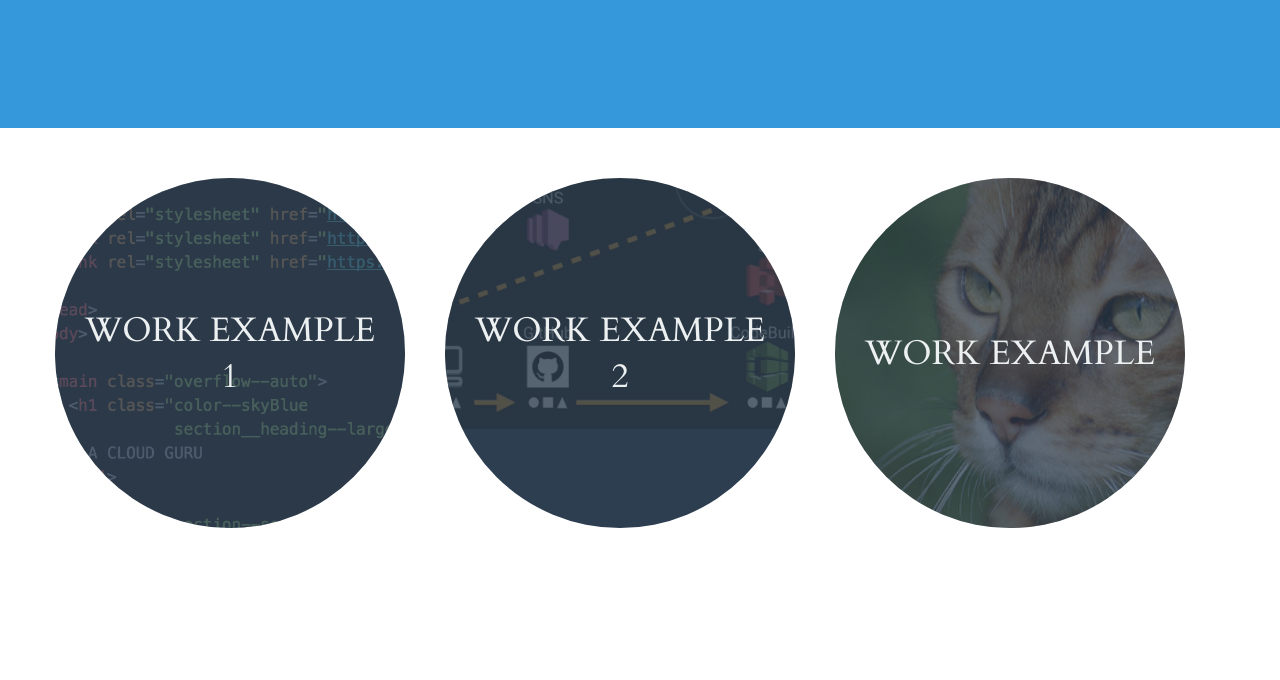
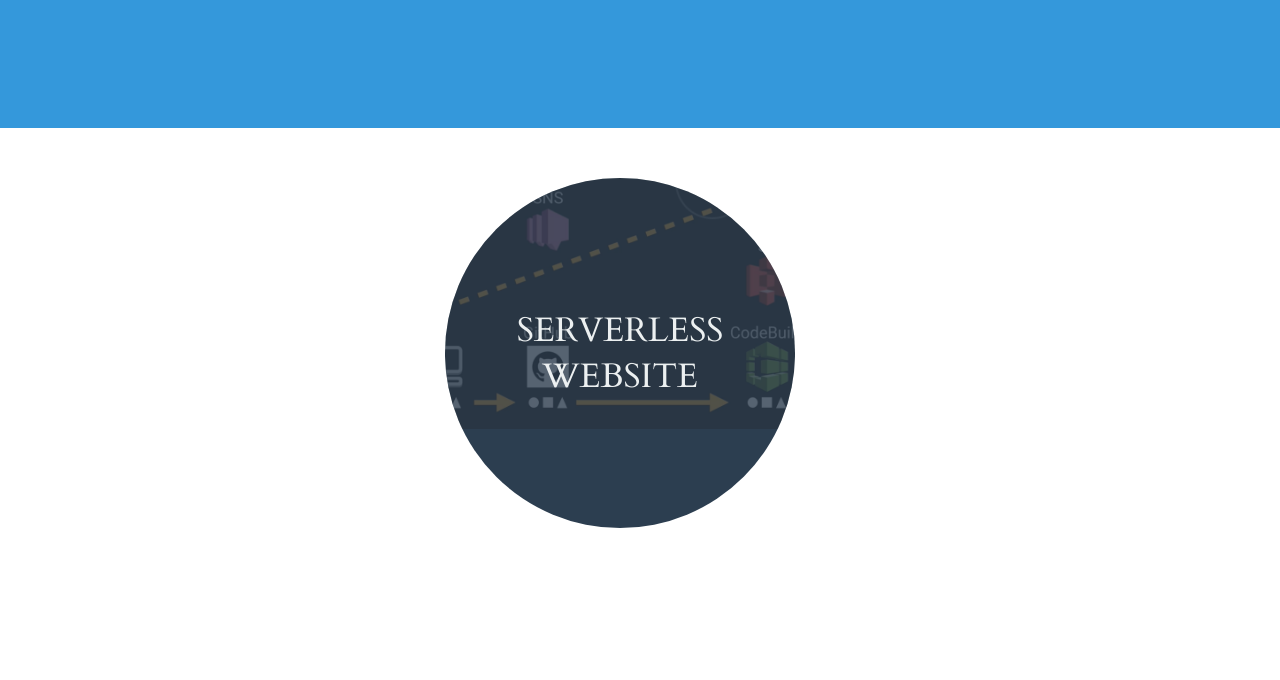
Before and after one commit to letterpigeon/serverless, a React app: page / in a window 1280 px wide. Shown: the part 660-1340 px from the top of the page. Built offline with nearby package versions, Linux system fonts and the light colour scheme.

Commit message:
removing unused work example

```diff
--- a/index.html
+++ b/index.html
@@ -70,8 +70,8 @@
 
     <section class="section section--alignCentered section--description">
       <p class="color--darkgrey section__description">
-        I am an experienced software engineer specialized in the finance industry.
-        I am looking for opportunies to work in cloud technology, particular Amazon Web Services
+        I am an experienced software engineer specialized in the finance industry.  My expertise lies in building fault tolerant, highly available, highly scacable enterprise scale applications.
+        I have a strong interset in cloud computing technology, particularly Amazon Web Services.  I am certifed in both AWS Solutions Architect Professional and AWS Devops Engineer Professional
       </p>
 
     <script type="text/javascript" src="dist/bundle.js"></script>
--- a/js/main.js
+++ b/js/main.js
@@ -4,34 +4,13 @@ import ExampleWork from './example-work';
 
 const myWork = [
   {
-    'title': "Work Example 1",
+    'title': "Serverless Website",
     'href': "https://example.com",
-    'desc': "Lorem ipsum dolor sit amet, consectetur adipisicing elit, sed do eiusmod tempor incididunt ut labore et dolore magna aliqua. Ut enim ad minim veniam, quis nostrud exercitation ullamco laboris nisi ut aliquip ex ea commodo consequat. Duis aute irure dolor in reprehenderit in voluptate velit esse cillum dolore eu fugiat nulla pariatur. Excepteur sint occaecat cupidatat non proident, sunt in culpa qui officia deserunt mollit anim id est laborum.",
+    'desc': "This website is the end product of an ACloudGuru course to build a website to showcase one's work portfolio using serverless technology.  It uses AWS S3, Lambda, CloudFront, Route53 for hosting the website, Github, CodeBuild, Lambda to automate continuous building and deployment, uses ReactJS, Babel, webpack, jest to do modern javascript development, testing, packaing",
     'image': {
-      'desc': "Work Example 1",
-      'src': "images/example1.png",
-      'comment': "Work Example 1"
-    }
-  },
-  {
-    'title': "Work Example 2",
-    'href': "https://example.com",
-    'desc': "Lorem ipsum dolor sit amet, consectetur adipisicing elit, sed do eiusmod tempor incididunt ut labore et dolore magna aliqua. Ut enim ad minim veniam, quis nostrud exercitation ullamco laboris nisi ut aliquip ex ea commodo consequat. Duis aute irure dolor in reprehenderit in voluptate velit esse cillum dolore eu fugiat nulla pariatur. Excepteur sint occaecat cupidatat non proident, sunt in culpa qui officia deserunt mollit anim id est laborum.",
-    'image': {
-      'desc': "Serverless",
+      'desc': "Serverless Portfolio",
       'src': "images/example2.png",
       'comment': "A Serverless Portfolio"
-    }
-  },
-  {
-    'title': "Work Example",
-    'href': "https://example.com",
-    'desc': "Lorem ipsum dolor sit amet, consectetur adipisicing elit, sed do eiusmod tempor incididunt ut labore et dolore magna aliqua. Ut enim ad minim veniam, quis nostrud exercitation ullamco laboris nisi ut aliquip ex ea commodo consequat. Duis aute irure dolor in reprehenderit in voluptate velit esse cillum dolore eu fugiat nulla pariatur. Excepteur sint occaecat cupidatat non proident, sunt in culpa qui officia deserunt mollit anim id est laborum.",
-    'image': {
-      'desc': "Work Example 3",
-      'src': "images/example3.png",
-      'comment': `“Bengal cat” by roberto shabs is licensed under CC BY 2.0
-             https://www.flickr.com/photos/37287295@N00/2540855181`
     }
   }
 ]
```
